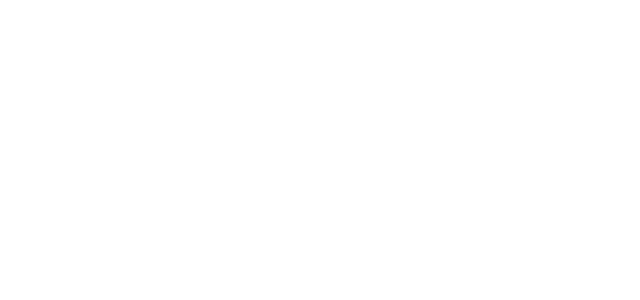
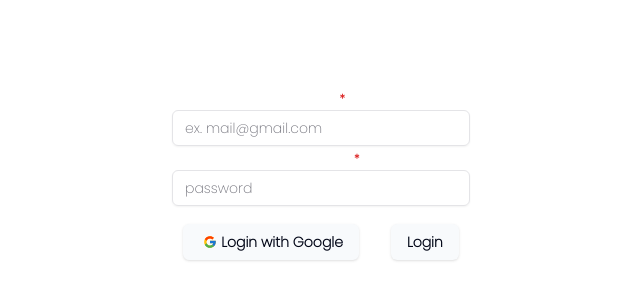
Before and after one commit to federicodonati07/sample, a Next.js app: page /auth in a window 1280 px wide. Shown: the part 142-442 px from the top of the page, without its empty margins (323-963 px from the left). Built offline with nearby package versions, Linux system fonts and the light colour scheme.

Commit message:
form login, signup e shipping info completati aggiornati

```diff
--- a/app/(auth)/auth/page.tsx
+++ b/app/(auth)/auth/page.tsx
@@ -32,7 +32,7 @@
                 <div className="absolute top-0 right-0 m-4">
                     <CiMenuBurger
                         onClick={toggleVisibilityMenu}
-                        className={`text-2xl transition-opacity duration-300 ${isVisible ? 'opacity-0' : 'opacity-100'}`}
+                        className={`cursor-pointer text-2xl transition-opacity duration-300 ${isVisible ? 'opacity-0' : 'opacity-100'}`}
                     />
                 </div>
             </div>
@@ -41,14 +41,14 @@
                 <div className="flex flex-col items-center p-6 m-6 space-y-4 font-black">
                     <IoCloseOutline
                         onClick={toggleVisibilityMenu}
-                        className={`text-4xl transition-opacity duration-300 ${isVisible ? 'opacity-100' : 'opacity-0'}`}
+                        className={`cursor-pointer text-4xl transition-opacity duration-300 ${isVisible ? 'opacity-100' : 'opacity-0'}`}
                     />
                     <Link href="/">
                         <span className="hover:underline flex flex-row">
                             <GoHome className='mr-2 text-2xl'/>Home
                         </span>
                     </Link>
-                    <Link href="/login">
+                    <Link href="/auth">
                         <span className="hover:underline flex flex-row">
                             <CiUser className='mr-2 text-2xl'/>Profile
                         </span>
@@ -62,25 +62,33 @@
             </div>
 
             <div
-            className={`text-white justify-center items-center flex flex-row ml-2 mt-52 transition-all duration-250 ease-in ${isVisible ? 'opacity-0' : 'opacity-100'}`}>
+            className={`text-white justify-center items-center flex flex-row ml-2 mt-36 transition-all duration-250 ease-in ${isVisible ? 'opacity-0' : 'opacity-100'}`}>
                 {isMethod === "login" ? (
                     <>
                         <div className='flex flex-col justify-center items-center text-center'>
                             <span className='text-xl tracking-widest'>LOGIN</span>
+
+                            <div className='m-1 flex justify-center items-center'>
+                                <Login></Login>
+                            </div>
+
                             <span className='text-xs'>don't have an account yet?
                                 <span onClick={toggleMethod} className='underline cursor-pointer'> SIGNUP</span>
                             </span>
-                            <Login></Login>
                         </div>
                     </>
                 ) : isMethod === "signup" ? (
                     <>
                         <div className='flex flex-col justify-center items-center text-center'>
                             <span className='text-xl tracking-widest'>SIGNUP</span>
+
+                            <div className='m-1 flex justify-center items-center'>
+                                <Signup></Signup>
+                            </div>
+
                             <span className='text-xs'>are you already a member?
                                 <span onClick={toggleMethod} className='underline cursor-pointer'> LOGIN</span>
                             </span>
-                            <Signup></Signup>
                         </div>
                     </>
                 ) : ""}
--- a/app/(root)/page.tsx
+++ b/app/(root)/page.tsx
@@ -22,7 +22,7 @@
                 <div className="absolute top-0 right-0 m-4">
                     <CiMenuBurger
                         onClick={toggleVisibilityMenu}
-                        className={`text-2xl transition-opacity duration-300 ${isVisible ? 'opacity-0' : 'opacity-100'}`}
+                        className={`cursor-pointer text-2xl transition-opacity duration-300 ${isVisible ? 'opacity-0' : 'opacity-100'}`}
                     />
                 </div>
             </div>
@@ -31,7 +31,7 @@
                 <div className="flex flex-col items-center p-6 m-6 space-y-4 font-black">
                     <IoCloseOutline
                         onClick={toggleVisibilityMenu}
-                        className={`text-4xl transition-opacity duration-300 ${isVisible ? 'opacity-100' : 'opacity-0'}`}
+                        className={`cursor-pointer text-4xl transition-opacity duration-300 ${isVisible ? 'opacity-100' : 'opacity-0'}`}
                     />
                     <Link href="/">
                         <span className="hover:underline flex flex-row">
--- a/components/auth/login.tsx
+++ b/components/auth/login.tsx
@@ -1,8 +1,29 @@
 import React from 'react'
+import {Input} from '../ui/input'
+import { Button } from '../ui/button'
+import { Label } from '@radix-ui/react-label'
+import { FcGoogle } from "react-icons/fc";
 
 const Login = () => {
   return (
-    <div>Login</div>
+    <>
+        <div className='m-1 w-full'>
+            <Label htmlFor='email' className='text-sm'>email <span className='text-red-600 text-xs font-black'>*</span></Label>
+            <Input id="email" type="email" placeholder='ex. mail@gmail.com'></Input>
+
+            <Label htmlFor='password' className='text-sm'>password <span className='text-red-600 text-xs font-black'>*</span></Label>
+            <Input id="password" type="password" placeholder='password'></Input>
+
+            <div className='flex flex-row justify-center items-center mt-2'>
+                <Button className='bg-slate-50 text-slate-950 mt-2 font-black'>
+                    <FcGoogle className='m-1' />
+                    Login with Google
+                </Button>
+                <span className='m-2 my-3'>or</span>
+                <Button className='bg-slate-50 text-slate-950 mt-2 font-black'>Login</Button>
+            </div>
+        </div>
+    </>
   )
 }
 
--- a/components/auth/signup.tsx
+++ b/components/auth/signup.tsx
@@ -1,8 +1,91 @@
 import React from 'react'
+import {Input} from '../ui/input'
+import { Button } from '../ui/button'
+import { Label } from '@radix-ui/react-label'
+import { FcGoogle } from "react-icons/fc";
+import { useState } from 'react';
 
 const Signup = () => {
+    const [isSection, setIsSection] = useState("signup")
+
+    const toggleSection = ()=>{
+        if(isSection == "signup"){
+            setIsSection("shipping")
+        }else{
+            setIsSection("signup")
+        }
+    }
+
   return (
-    <div>Signup</div>
+    <>
+
+
+        <div className='m-1 w-full'>
+
+            {isSection === "signup" ? (
+                <>
+                    <Label htmlFor='email' className='text-sm'>email <span className='text-red-600 text-xs font-black'>*</span></Label>
+                    <Input id="email" type="email" placeholder='ex. mail@gmail.com'></Input>
+
+                    <div className='grid grid-cols-2 gap-2'>
+                        <div>
+                            <Label htmlFor='password' className='text-sm'>password <span className='text-red-600 text-xs font-black'>*</span></Label>
+                            <Input id="password" type="password" placeholder='password'></Input>
+                        </div>
+                        <div>
+                            <Label htmlFor='password' className='text-sm'>confirm password <span className='text-red-600 text-xs font-black'>*</span></Label>
+                            <Input id="password" type="password" placeholder='confirm password'></Input>
+                        </div>
+                    </div>
+                </>
+            ) : isSection === "shipping" ? (
+                <>
+                    <div className='grid grid-cols-2 gap-2'>
+                        <div>
+                            <Label htmlFor='city' className='text-sm'>city <span className='text-red-600 text-xs font-black'>*</span></Label>
+                            <Input id="city" type="text" placeholder='city'></Input>
+                        </div>
+                        <div>
+                            <Label htmlFor='shippingAddress' className='text-sm'>shipping address <span className='text-red-600 text-xs font-black'>*</span></Label>
+                            <Input id="shippingAddress" type="text" placeholder='shipping address'></Input>
+                        </div>
+                    </div>
+
+                    <div className='grid grid-cols-2 gap-2'>
+                        <div>
+                            <Label htmlFor='houseNumber' className='text-sm'>house number <span className='text-red-600 text-xs font-black'>*</span></Label>
+                            <Input id="houseNumber" type="text" placeholder='house number'></Input>
+                        </div>
+                        <div>
+                            <Label htmlFor='postalCode' className='text-sm'>postal code <span className='text-red-600 text-xs font-black'>*</span></Label>
+                            <Input id="postalCode" type="number" placeholder='postal code'></Input>
+                        </div>
+                    </div>
+                    <Label htmlFor='moreInfo' className='text-sm'>more information for delivery <span className='text-red-600 text-xs font-black'>*</span></Label>
+                    <Input id="moreInfo" type="textarea" placeholder='+ more information for delivery'></Input>
+                </>
+            ) : ""}
+            <div className='flex flex-row justify-center items-center mt-2'>
+                {isSection === "signup" ? (
+                    <>
+                        <Button className='bg-slate-50 text-slate-950 mt-2 font-black'>
+                            <FcGoogle className='m-1' />
+                                Signup with Google
+                            </Button>
+                        <span className='m-2 my-3'>or</span>
+                        <Button onClick={toggleSection} className='bg-slate-50 text-slate-950 mt-2 font-black'>Next 1 of 2</Button>
+                    </>
+                ) : isSection === "shipping" ? (
+                    <>
+                        <Button onClick={toggleSection} className='bg-slate-50 text-slate-950 mt-2 font-black'>Before 1 of 2</Button>
+                        <span className='m-2 my-3'>or</span>
+                        <Button className='bg-slate-50 text-slate-950 mt-2 font-black'>Signup</Button>
+                    </>
+                ) : ""}
+
+            </div>
+        </div>
+    </>
   )
 }
 
--- /dev/null
+++ b/components/ui/label.tsx
@@ -0,0 +1,26 @@
+"use client"
+
+import * as React from "react"
+import * as LabelPrimitive from "@radix-ui/react-label"
+import { cva, type VariantProps } from "class-variance-authority"
+
+import { cn } from "@/lib/utils"
+
+const labelVariants = cva(
+  "text-sm font-medium leading-none peer-disabled:cursor-not-allowed peer-disabled:opacity-70"
+)
+
+const Label = React.forwardRef<
+  React.ElementRef<typeof LabelPrimitive.Root>,
+  React.ComponentPropsWithoutRef<typeof LabelPrimitive.Root> &
+    VariantProps<typeof labelVariants>
+>(({ className, ...props }, ref) => (
+  <LabelPrimitive.Root
+    ref={ref}
+    className={cn(labelVariants(), className)}
+    {...props}
+  />
+))
+Label.displayName = LabelPrimitive.Root.displayName
+
+export { Label }
--- a/package.json
+++ b/package.json
@@ -10,6 +10,7 @@
   },
   "dependencies": {
     "@radix-ui/react-icons": "^1.3.0",
+    "@radix-ui/react-label": "^2.1.0",
     "@radix-ui/react-slot": "^1.1.0",
     "@react-native-google-signin/google-signin": "^12.2.1",
     "@supabase/ssr": "^0.4.0",
```
Also changed, not shown: 1 other file (tests, documents, lock files or other folders).
